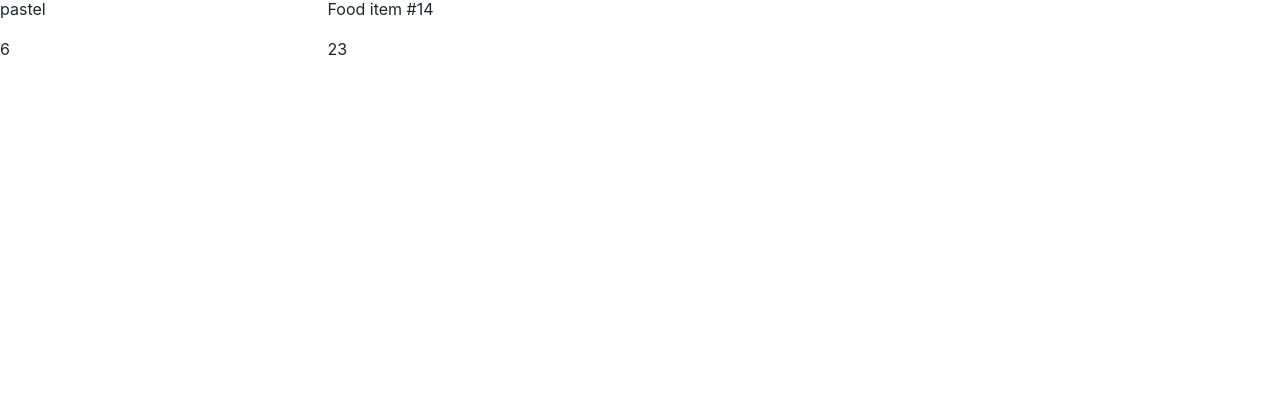
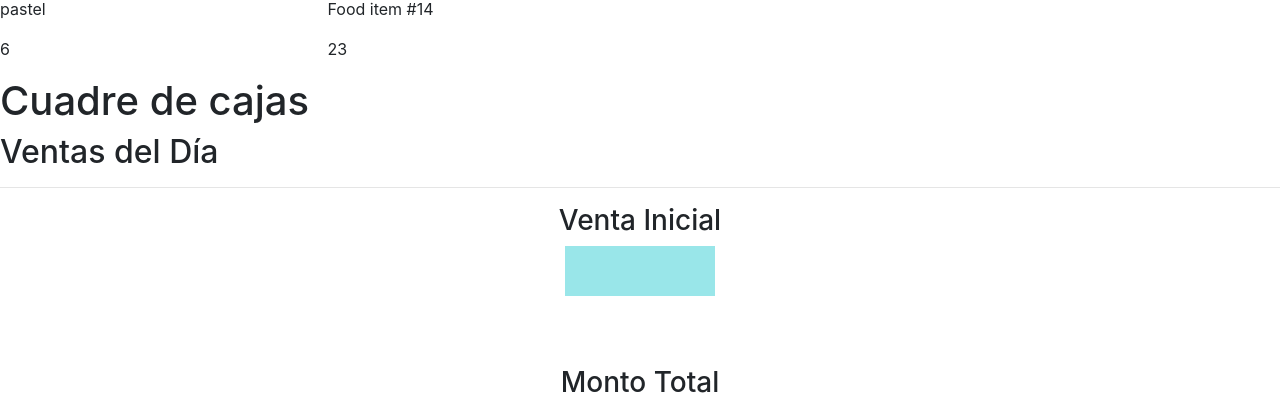
Before and after one commit to MelynaPernia/squarePOS, a React (Create React App) app: page / in a window 1280 px wide. Shown: the part 2139-2543 px from the top of the page. Before the commit the page ends 2216 px from the top, so only its background shows below. Built offline with nearby package versions, Linux system fonts and the light colour scheme.

Commit message:
cuadre de cajas

```diff
--- a/src/components/App.js
+++ b/src/components/App.js
@@ -1,7 +1,10 @@
 import React from 'react'
+import '../css/main.css'
 import Header from './Header'
 import Search from './Search'
 import Products from './Products';
+import Caja from './Caja'
+
 
 const AppCoffe = ({data}) => (
   <div>
@@ -9,6 +12,7 @@ const AppCoffe = ({data}) => (
     <Header />
     <Search />
     <Products data = {data}/>
+    <Caja />
   </div>
 )
 export default AppCoffe
--- /dev/null
+++ b/src/components/Caja.js
@@ -0,0 +1,19 @@
+import React from 'react'
+
+
+
+const Caja = () => (
+    <div>
+        <h1>Cuadre de cajas</h1>
+        <h2>Ventas del Día </h2>
+        <hr/>
+        <div className="inicial">
+            <h3>Venta Inicial</h3>
+            <div className="cont-inicial"></div>
+        </div>
+        <div className="total">
+            <h3>Monto Total</h3>
+        </div>
+    </div>
+)
+export default Caja
--- /dev/null
+++ b/src/css/main.css
@@ -0,0 +1,13 @@
+.inicial {
+    text-align: center;
+}
+.cont-inicial {
+    width: 150px;
+    height: 50px;
+    background: rgb(153, 230, 233);
+    display: inline-block;
+}
+.total {
+    text-align: center;
+    margin-top: 5%;
+}
--- a/src/index.js
+++ b/src/index.js
@@ -1,6 +1,7 @@
 import React from 'react';
 import {render} from 'react-dom';
 import AppCoffe from './components/App'
+import './css/main.css'
 import data from './data.json'
 
 render( <AppCoffe data={data}/>, document.getElementById('root') )
```
